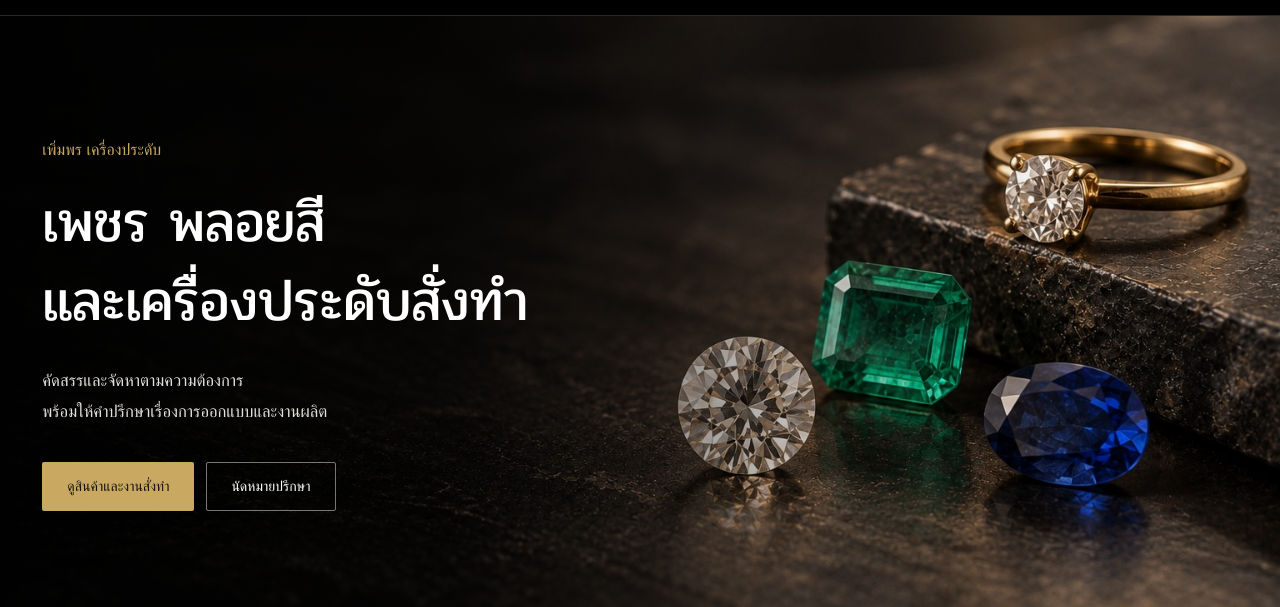
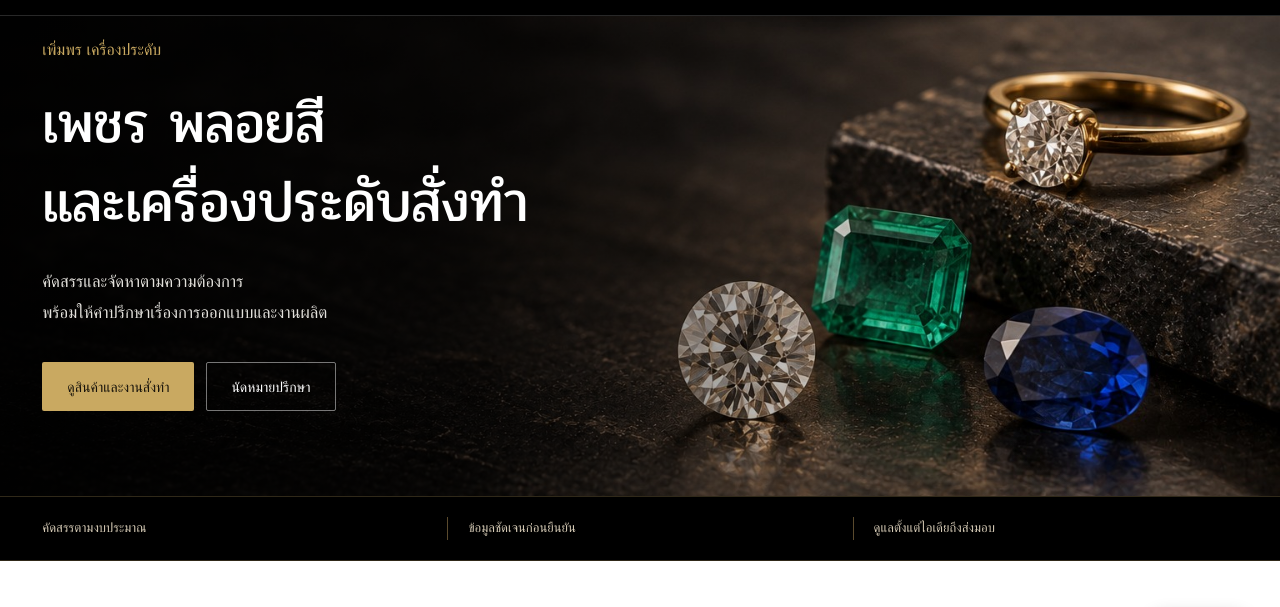
Before and after one commit to saowaporn/Permporn, a website: page index.html in a window 1280 px wide. Shown: the part 118-725 px from the top of the page. Drawn offline with Linux system fonts and the light colour scheme.

Commit message:
Reduce desktop hero top spacing by eighty percent

```diff
--- a/assets/styles.css
+++ b/assets/styles.css
@@ -60,8 +60,9 @@ input,select,textarea{min-width:0;max-width:100%}
 .lead-inner{padding-block:clamp(24px,3.5vw,45px) clamp(32px,4.8vw,62px)}
 .lead-inner h1{font-size:clamp(30px,4vw,52px);line-height:1.4}
 .lead-inner p{font-size:clamp(14px,1.4vw,17px);margin-top:16px}
-.hero{min-height:clamp(540px,48vw,720px);align-items:center}
-.hero-content{padding-block:clamp(48px,5.5vw,80px)}
+.hero{min-height:clamp(480px,32vw,560px);align-items:flex-start}
+.hero-photo{object-position:center 52%}
+.hero-content{padding-block:clamp(20px,1.6vw,32px) clamp(40px,4vw,64px)}
 .hero h1{font-size:clamp(40px,4.4vw,68px);line-height:1.4;max-width:750px}
 .hero-brand{margin-bottom:20px}
 .hero-copy{font-size:clamp(15px,1.3vw,18px);line-height:1.85}
@@ -115,7 +116,6 @@ input,select,textarea{min-width:0;max-width:100%}
   .steps-compact{grid-template-columns:repeat(3,minmax(0,1fr));gap:24px}
   .gemstone-grid{grid-template-columns:repeat(2,minmax(0,1fr))}
   .footer-grid{grid-template-columns:repeat(2,minmax(0,1fr));gap:36px}
-  .hero-content{padding-block:52px}
   .hero h1{max-width:650px;font-size:clamp(40px,4.5vw,52px)}
   .hero-copy{max-width:500px}
 }
```
